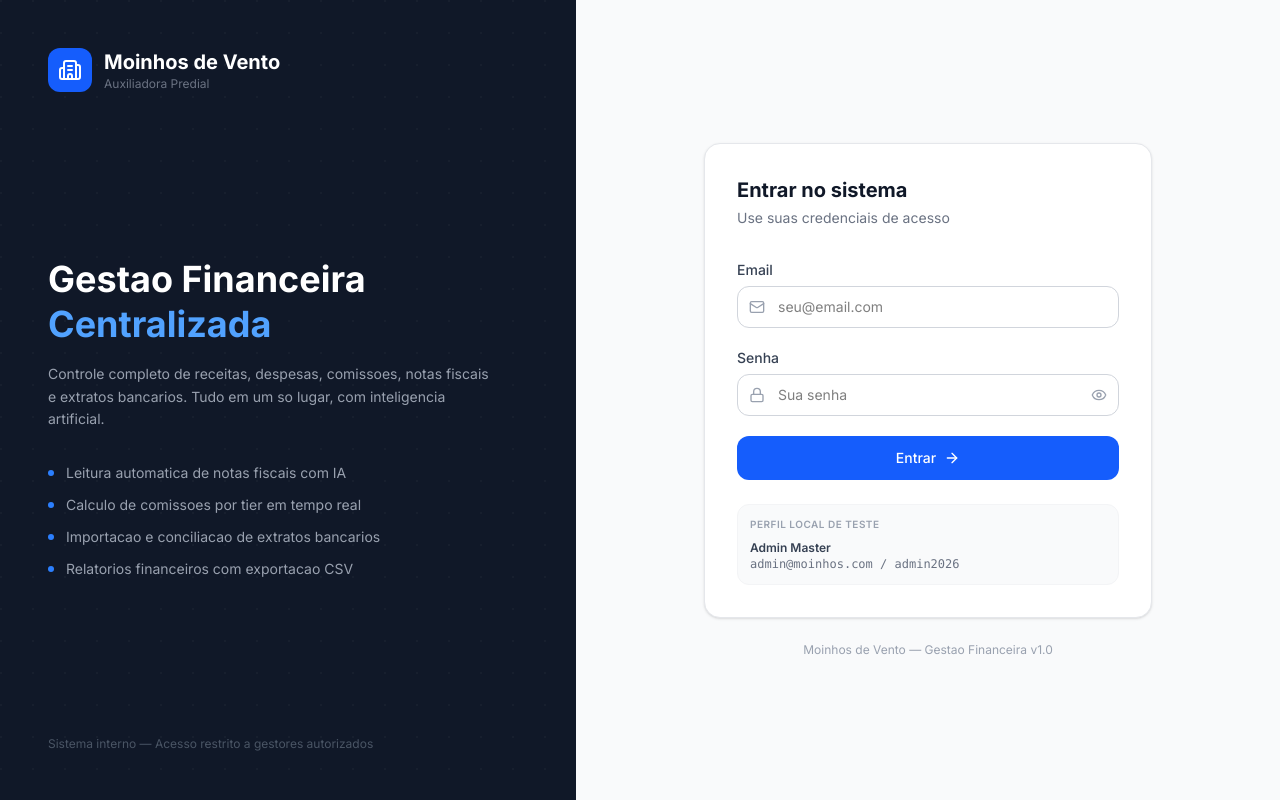
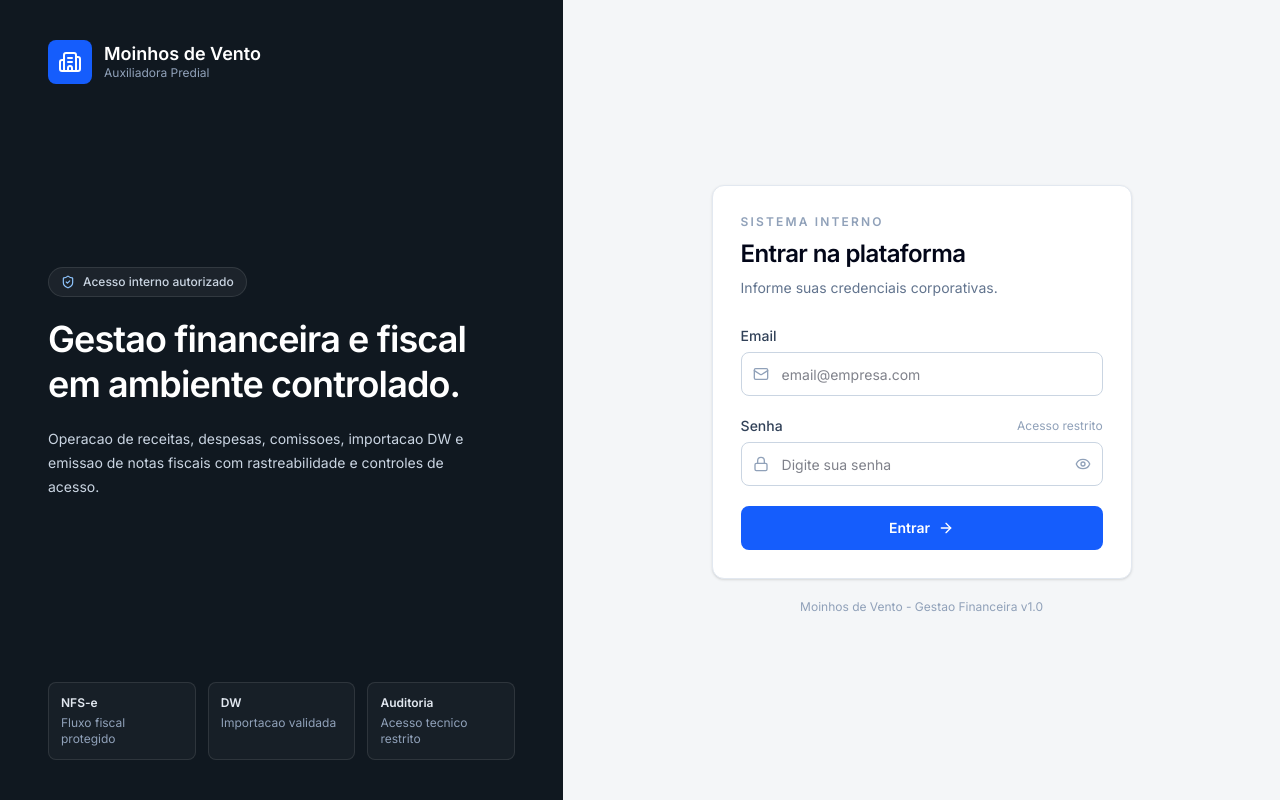
Before and after one commit to graeff01/gest-o_imob, a Next.js app in the folder gestao-imob/: page /login in a window 1280 px wide. Built offline with nearby package versions, Linux system fonts and the light colour scheme.

Commit message:
feat: polish login and add security headers

```diff
--- a/gestao-imob/src/app/(auth)/login/page.tsx
+++ b/gestao-imob/src/app/(auth)/login/page.tsx
@@ -3,11 +3,18 @@
 import { useState } from "react";
 import { signIn } from "next-auth/react";
 import { useRouter } from "next/navigation";
-import { Building2, Lock, Mail, Eye, EyeOff, ArrowRight } from "lucide-react";
+import {
+  ArrowRight,
+  Building2,
+  Eye,
+  EyeOff,
+  Lock,
+  Mail,
+  ShieldCheck,
+} from "lucide-react";
 
 export default function LoginPage() {
   const router = useRouter();
-  const showDemoCredentials = (process.env.NEXT_PUBLIC_APP_ENV ?? "local") === "local";
   const [email, setEmail] = useState("");
   const [password, setPassword] = useState("");
   const [error, setError] = useState("");
@@ -37,123 +44,118 @@ export default function LoginPage() {
   }
 
   return (
-    <div className="min-h-screen flex">
-      {/* Left Panel - Branding */}
-      <div className="hidden lg:flex lg:w-[45%] bg-gray-900 flex-col justify-between p-12 relative overflow-hidden">
-        {/* Background Pattern */}
-        <div className="absolute inset-0 opacity-[0.03]" style={{
-          backgroundImage: "radial-gradient(circle at 1px 1px, white 1px, transparent 0)",
-          backgroundSize: "32px 32px",
-        }} />
-
-        {/* Logo */}
-        <div className="relative">
-          <div className="flex items-center gap-3 mb-2">
-            <div className="p-2.5 bg-blue-600 rounded-xl">
-              <Building2 className="h-6 w-6 text-white" />
-            </div>
-            <div>
-              <h1 className="text-xl font-bold text-white">Moinhos de Vento</h1>
-              <p className="text-xs text-gray-500">Auxiliadora Predial</p>
-            </div>
+    <main className="min-h-screen bg-[#f4f6f8] lg:grid lg:grid-cols-[minmax(420px,44vw)_1fr]">
+      <section className="hidden lg:flex min-h-screen flex-col justify-between bg-[#101820] px-12 py-10 text-white">
+        <div className="flex items-center gap-3">
+          <div className="flex h-11 w-11 items-center justify-center rounded-lg bg-blue-600">
+            <Building2 className="h-6 w-6" />
+          </div>
+          <div>
+            <h1 className="text-lg font-semibold leading-tight">Moinhos de Vento</h1>
+            <p className="text-xs text-slate-400">Auxiliadora Predial</p>
           </div>
         </div>
 
-        {/* Center content */}
-        <div className="relative">
-          <h2 className="text-4xl font-bold text-white leading-tight mb-4">
-            Gestao Financeira<br />
-            <span className="text-blue-400">Centralizada</span>
+        <div className="max-w-md">
+          <div className="mb-5 inline-flex items-center gap-2 rounded-full border border-white/10 bg-white/5 px-3 py-1.5 text-xs font-medium text-slate-300">
+            <ShieldCheck className="h-3.5 w-3.5 text-blue-300" />
+            Acesso interno autorizado
+          </div>
+          <h2 className="text-4xl font-semibold leading-tight tracking-tight">
+            Gestao financeira e fiscal em ambiente controlado.
           </h2>
-          <p className="text-gray-400 text-sm max-w-md leading-relaxed">
-            Controle completo de receitas, despesas, comissoes, notas fiscais e extratos bancarios.
-            Tudo em um so lugar, com inteligencia artificial.
+          <p className="mt-5 text-sm leading-6 text-slate-300">
+            Operacao de receitas, despesas, comissoes, importacao DW e emissao de
+            notas fiscais com rastreabilidade e controles de acesso.
           </p>
+        </div>
 
-          {/* Feature bullets */}
-          <div className="mt-8 space-y-3">
-            {[
-              "Leitura automatica de notas fiscais com IA",
-              "Calculo de comissoes por tier em tempo real",
-              "Importacao e conciliacao de extratos bancarios",
-              "Relatorios financeiros com exportacao CSV",
-            ].map((feat, i) => (
-              <div key={i} className="flex items-center gap-3 text-sm text-gray-400">
-                <div className="w-1.5 h-1.5 bg-blue-500 rounded-full flex-shrink-0" />
-                {feat}
-              </div>
-            ))}
+        <div className="grid grid-cols-3 gap-3 text-xs text-slate-400">
+          <div className="rounded-lg border border-white/10 bg-white/[0.03] p-3">
+            <p className="font-semibold text-slate-200">NFS-e</p>
+            <p className="mt-1">Fluxo fiscal protegido</p>
+          </div>
+          <div className="rounded-lg border border-white/10 bg-white/[0.03] p-3">
+            <p className="font-semibold text-slate-200">DW</p>
+            <p className="mt-1">Importacao validada</p>
+          </div>
+          <div className="rounded-lg border border-white/10 bg-white/[0.03] p-3">
+            <p className="font-semibold text-slate-200">Auditoria</p>
+            <p className="mt-1">Acesso tecnico restrito</p>
           </div>
         </div>
+      </section>
 
-        {/* Footer */}
-        <div className="relative">
-          <p className="text-xs text-gray-600">
-            Sistema interno — Acesso restrito a gestores autorizados
-          </p>
-        </div>
-      </div>
-
-      {/* Right Panel - Login Form */}
-      <div className="flex-1 flex items-center justify-center bg-gray-50 p-8">
-        <div className="w-full max-w-md">
-          {/* Mobile logo */}
-          <div className="lg:hidden flex items-center gap-3 mb-8 justify-center">
-            <div className="p-2 bg-blue-600 rounded-xl">
-              <Building2 className="h-5 w-5 text-white" />
+      <section className="flex min-h-screen items-center justify-center px-5 py-8">
+        <div className="w-full max-w-[420px]">
+          <div className="mb-7 flex items-center justify-center gap-3 lg:hidden">
+            <div className="flex h-10 w-10 items-center justify-center rounded-lg bg-blue-600 text-white">
+              <Building2 className="h-5 w-5" />
             </div>
             <div>
-              <h1 className="text-lg font-bold text-gray-900">Moinhos de Vento</h1>
-              <p className="text-xs text-gray-500">Gestao Financeira</p>
+              <h1 className="text-base font-semibold text-slate-950">Moinhos de Vento</h1>
+              <p className="text-xs text-slate-500">Gestao Financeira</p>
             </div>
           </div>
 
-          <div className="bg-white rounded-2xl shadow-sm border border-gray-200 p-8">
-            <div className="mb-8">
-              <h2 className="text-xl font-bold text-gray-900">Entrar no sistema</h2>
-              <p className="text-sm text-gray-500 mt-1">
-                Use suas credenciais de acesso
+          <div className="rounded-xl border border-slate-200 bg-white p-7 shadow-sm">
+            <div className="mb-7">
+              <p className="mb-2 text-xs font-semibold uppercase tracking-[0.18em] text-slate-400">
+                Sistema interno
+              </p>
+              <h2 className="text-2xl font-semibold tracking-tight text-slate-950">
+                Entrar na plataforma
+              </h2>
+              <p className="mt-2 text-sm text-slate-500">
+                Informe suas credenciais corporativas.
               </p>
             </div>
 
             <form onSubmit={handleSubmit} className="space-y-5">
               <div>
-                <label htmlFor="email" className="block text-sm font-medium text-gray-700 mb-1.5">
+                <label htmlFor="email" className="mb-1.5 block text-sm font-medium text-slate-700">
                   Email
                 </label>
                 <div className="relative">
-                  <Mail className="absolute left-3 top-1/2 -translate-y-1/2 h-4 w-4 text-gray-400" />
+                  <Mail className="absolute left-3 top-1/2 h-4 w-4 -translate-y-1/2 text-slate-400" />
                   <input
                     id="email"
                     type="email"
+                    inputMode="email"
+                    autoComplete="username"
                     required
                     value={email}
                     onChange={(e) => setEmail(e.target.value)}
-                    className="w-full pl-10 pr-4 py-2.5 border border-gray-300 rounded-xl focus:outline-none focus:ring-2 focus:ring-blue-500 focus:border-transparent text-sm"
-                    placeholder="seu@email.com"
+                    className="h-11 w-full rounded-lg border border-slate-300 bg-white pl-10 pr-3 text-sm text-slate-950 outline-none transition focus:border-blue-500 focus:ring-4 focus:ring-blue-500/10"
+                    placeholder="email@empresa.com"
                   />
                 </div>
               </div>
 
               <div>
-                <label htmlFor="password" className="block text-sm font-medium text-gray-700 mb-1.5">
-                  Senha
-                </label>
+                <div className="mb-1.5 flex items-center justify-between gap-3">
+                  <label htmlFor="password" className="block text-sm font-medium text-slate-700">
+                    Senha
+                  </label>
+                  <span className="text-xs text-slate-400">Acesso restrito</span>
+                </div>
                 <div className="relative">
-                  <Lock className="absolute left-3 top-1/2 -translate-y-1/2 h-4 w-4 text-gray-400" />
+                  <Lock className="absolute left-3 top-1/2 h-4 w-4 -translate-y-1/2 text-slate-400" />
                   <input
                     id="password"
                     type={showPassword ? "text" : "password"}
+                    autoComplete="current-password"
                     required
                     value={password}
                     onChange={(e) => setPassword(e.target.value)}
-                    className="w-full pl-10 pr-10 py-2.5 border border-gray-300 rounded-xl focus:outline-none focus:ring-2 focus:ring-blue-500 focus:border-transparent text-sm"
-                    placeholder="Sua senha"
+                    className="h-11 w-full rounded-lg border border-slate-300 bg-white pl-10 pr-10 text-sm text-slate-950 outline-none transition focus:border-blue-500 focus:ring-4 focus:ring-blue-500/10"
+                    placeholder="Digite sua senha"
                   />
                   <button
                     type="button"
-                    onClick={() => setShowPassword(!showPassword)}
-                    className="absolute right-3 top-1/2 -translate-y-1/2 text-gray-400 hover:text-gray-600"
+                    onClick={() => setShowPassword((value) => !value)}
+                    aria-label={showPassword ? "Ocultar senha" : "Mostrar senha"}
+                    className="absolute right-3 top-1/2 -translate-y-1/2 text-slate-400 transition hover:text-slate-700"
                   >
                     {showPassword ? <EyeOff className="h-4 w-4" /> : <Eye className="h-4 w-4" />}
                   </button>
@@ -161,7 +163,7 @@ export default function LoginPage() {
               </div>
 
               {error && (
-                <div className="bg-red-50 text-red-600 text-sm px-4 py-2.5 rounded-xl border border-red-100">
+                <div className="rounded-lg border border-red-100 bg-red-50 px-3 py-2.5 text-sm font-medium text-red-700">
                   {error}
                 </div>
               )}
@@ -169,12 +171,12 @@ export default function LoginPage() {
               <button
                 type="submit"
                 disabled={loading}
-                className="w-full py-3 bg-blue-600 text-white rounded-xl font-medium text-sm hover:bg-blue-700 focus:outline-none focus:ring-2 focus:ring-blue-500 focus:ring-offset-2 disabled:opacity-50 disabled:cursor-not-allowed transition-colors flex items-center justify-center gap-2"
+                className="flex h-11 w-full items-center justify-center gap-2 rounded-lg bg-blue-600 text-sm font-semibold text-white transition hover:bg-blue-700 focus:outline-none focus:ring-4 focus:ring-blue-500/20 disabled:cursor-not-allowed disabled:opacity-60"
               >
                 {loading ? (
                   <>
-                    <div className="w-4 h-4 border-2 border-white/30 border-t-white rounded-full animate-spin" />
-                    Entrando...
+                    <span className="h-4 w-4 animate-spin rounded-full border-2 border-white/30 border-t-white" />
+                    Entrando
                   </>
                 ) : (
                   <>
@@ -184,23 +186,13 @@ export default function LoginPage() {
                 )}
               </button>
             </form>
-
-            {showDemoCredentials && (
-              <div className="mt-6 p-3 bg-gray-50 rounded-xl border border-gray-100 space-y-2">
-                <p className="text-[10px] text-gray-400 uppercase font-semibold tracking-wider">Perfil local de teste</p>
-                <div className="text-xs text-gray-600">
-                  <p className="font-semibold text-gray-700">Admin Master</p>
-                  <p className="font-mono text-gray-500">admin@moinhos.com / admin2026</p>
-                </div>
-              </div>
-            )}
           </div>
 
-          <p className="text-center text-xs text-gray-400 mt-6">
-            Moinhos de Vento — Gestao Financeira v1.0
+          <p className="mt-5 text-center text-xs text-slate-400">
+            Moinhos de Vento - Gestao Financeira v1.0
           </p>
         </div>
-      </div>
-    </div>
+      </section>
+    </main>
   );
 }
```
Also changed, not shown: gestao-imob/next.config.ts (+14 -2 lines), 1 other file (tests, documents, lock files or other folders).
